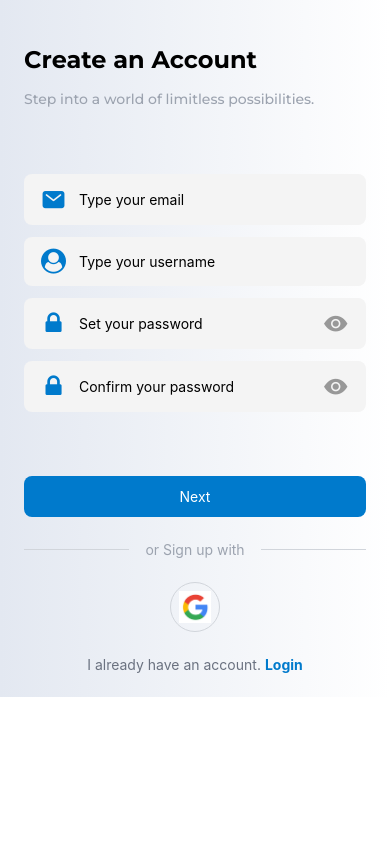
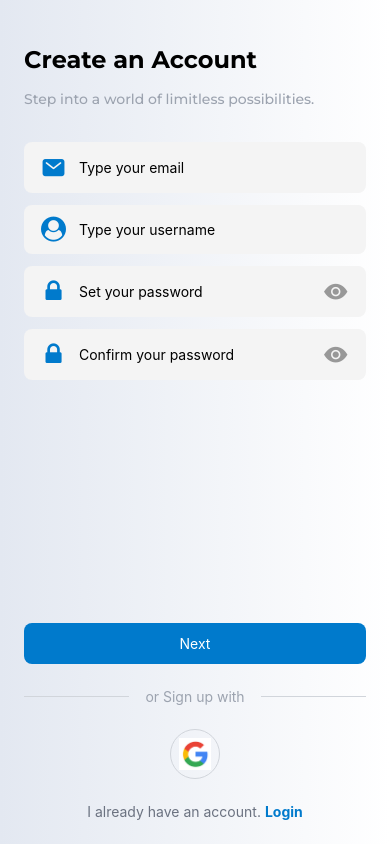
Before and after one commit to jonathan-baraza/Simple-app, a React Native app: screen / in a window 390 px wide. Built offline with nearby package versions, Linux system fonts and the light colour scheme.

Commit message:
register screen

```diff
--- a/screens/auth/Register.tsx
+++ b/screens/auth/Register.tsx
@@ -15,15 +15,23 @@ const Register = () => {
   const [passwordVisible, setPasswordVisible] = useState<boolean>(false);
   const [password2Visible, setPassword2Visible] = useState<boolean>(false);
   return (
-    <ScrollView className="flex-1  " style={styles.container}>
+    <ScrollView
+      className="flex-1  "
+      contentContainerStyle={{
+        display: "flex",
+        flexDirection: "column",
+        justifyContent: "space-between",
+        height: "100%",
+      }}
+    >
       <LinearGradient
         start={{ x: 0, y: 0.5 }}
         end={{ x: 0.4, y: 0.5 }}
         className="flex-1"
         colors={["#e3e8f1", "#ffff"]}
       >
-        <View className="flex-1 py-6 m-0 flex-col space-y-16">
-          <View className="px-6 ">
+        <View className="flex-1 py-6 m-0 flex-col ">
+          <View className="px-6 " style={styles.container}>
             <Text className="font-mt_bold text-2xl mt-4 leading-10">
               Create an Account
             </Text>
```
